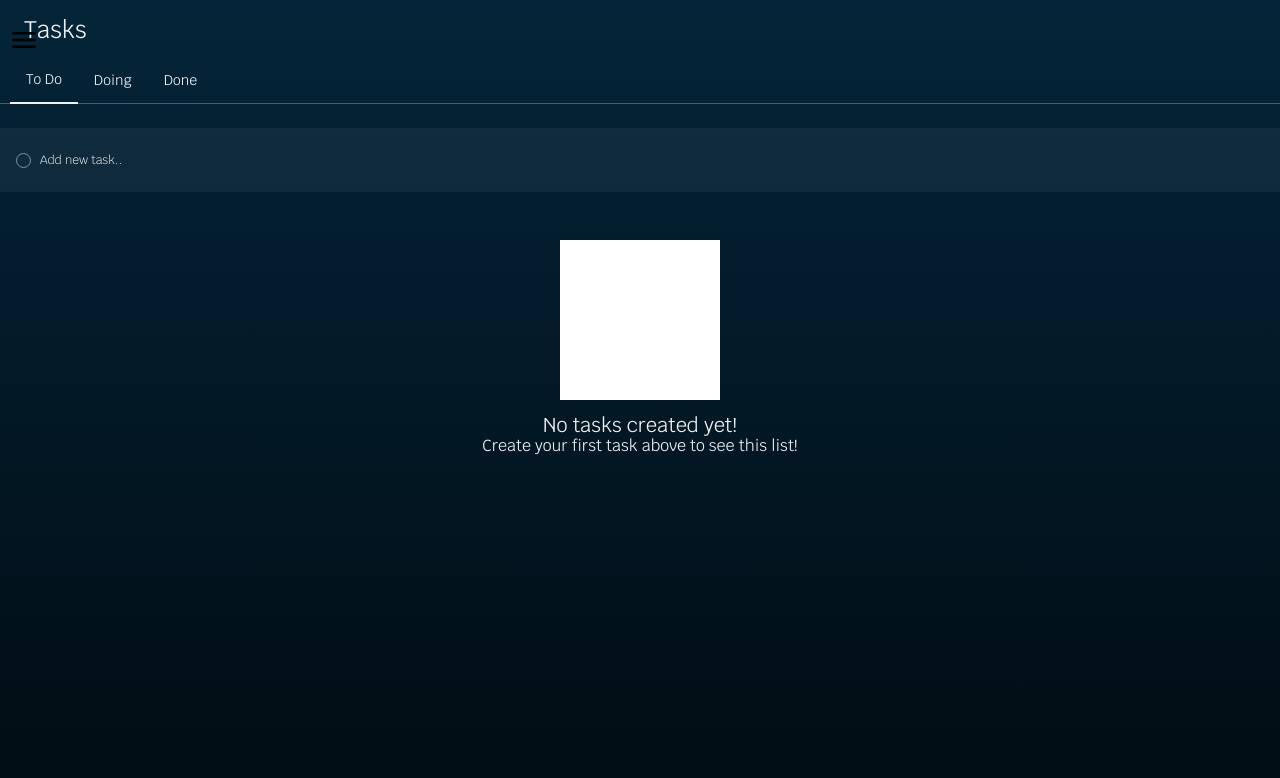
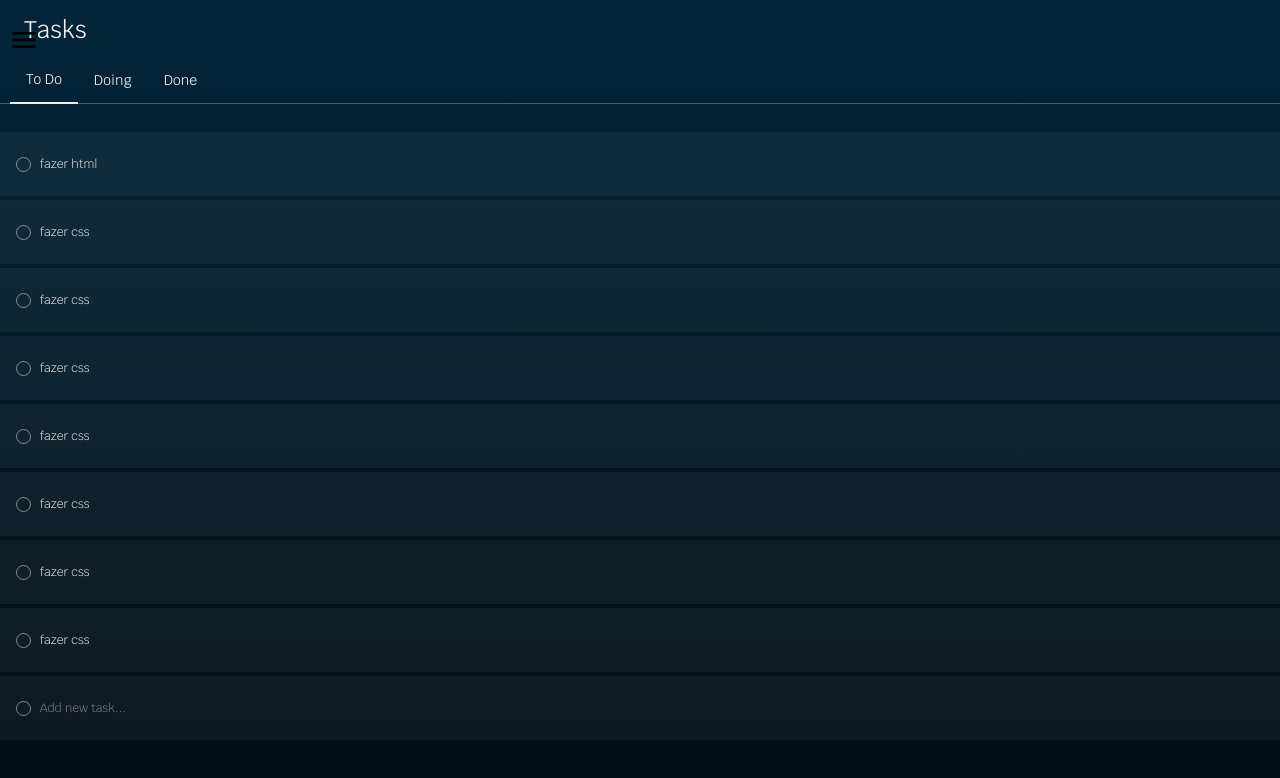
Before and after one commit to f-mantovani/project-3-client, a React (Create React App) app: page /mytasks in a window 1280 px wide. Shown: the top 778 px of the page. Built offline with nearby package versions, Linux system fonts and the light colour scheme.

Commit message:
fixed color to add new task

```diff
--- a/src/components/Tasks/TaskGroup.css
+++ b/src/components/Tasks/TaskGroup.css
@@ -24,10 +24,3 @@
 .active {
   border-bottom: 2px solid #F1F1F1;
 }
-
-.task-group-container{
-  display: flex;
-  flex-direction: column;
-  align-items: center;
-  justify-content: center;
-}
--- a/src/design.system/AddTaskPlato.js
+++ /dev/null
@@ -1,12 +0,0 @@
-import styled from 'styled-components'
-
-const AddTaskPlato = styled.div`
-  display: flex;
-  flex-direction: row;
-  align-items: center;
-  background: rgba(241, 241, 241, 0.05);
-  padding: 0.75rem 0 0.75rem 1rem;
-  min-height: 4rem;
-`
-
-export default AddTaskPlato
--- a/src/design.system/CardPlato.js
+++ b/src/design.system/CardPlato.js
@@ -1,12 +1,22 @@
 import styled from 'styled-components'
 
 const CardPlato = styled.div`
-  padding: 2em 8em;
-  margin: 1rem auto;
-  border-radius: 5px;
-  box-shadow: .125rem .125rem .125rem .125rem rgba(0, 0, 0, .4);
   display: flex;
+  flex-direction: row;
   align-items: center;
+  background: rgba(241, 241, 241, 0.05);
+  padding: 0.75rem 0 0.75rem 1rem;
+  min-height: 4rem;
+  margin: 0.25em 0;
+
+  ${(props) => props.muted && `
+    .task-label{
+      color: rgba(241, 241, 241, 0.5);
+    }
+    .custom-checkbox {
+      color: rgba(241, 241, 241, 0.5);
+    }
+  `}
 `
 
 export default CardPlato
--- a/src/pages/MyTasks/MyTasks.js
+++ b/src/pages/MyTasks/MyTasks.js
@@ -2,7 +2,7 @@ import React, { useState } from 'react'
 import Navbar from '../../components/Navbar'
 import NoTasks from '../../components/Tasks/NoTasks'
 import TaskGroup from '../../components/Tasks/TaskGroup'
-import AddTaskPlato from '../../design.system/AddTaskPlato'
+import CardPlato from '../../design.system/CardPlato'
 import LineBreakPlato from '../../design.system/LineBreakePlato'
 import TabPlato from '../../design.system/TabPlato'
 
@@ -10,24 +10,24 @@ const types = ['To Do', 'Doing', 'Done']
 
 // Some data mocking for rendering test
 
-// const kanban = [
-//   { title: 'fazer html', status: 'todo', _id: '1' },
-//   { title: 'fazer css', status: 'todo', _id: '2' },
-//   { title: 'fazer css', status: 'todo', _id: '3' },
-//   { title: 'fazer css', status: 'todo', _id: '4' },
-//   { title: 'fazer css', status: 'todo', _id: '5' },
-//   { title: 'fazer css', status: 'todo', _id: '6' },
-//   { title: 'fazer css', status: 'todo', _id: '7' },
-//   { title: 'fazer css', status: 'todo', _id: '8' },
-//   { title: 'doing1', status: 'doing', _id: '9' },
-//   { title: 'doing2', status: 'doing', _id: '10' },
-//   { title: 'doing3', status: 'doing', _id: '11' },
-//   { title: 'doing3', status: 'doing', _id: '12' },
-//   { title: 'done1', status: 'done', _id: '13' },
-//   { title: 'done2', status: 'done', _id: '14' },
-// ]
+const kanban = [
+  { title: 'fazer html', status: 'todo', _id: '1' },
+  { title: 'fazer css', status: 'todo', _id: '2' },
+  { title: 'fazer css', status: 'todo', _id: '3' },
+  { title: 'fazer css', status: 'todo', _id: '4' },
+  { title: 'fazer css', status: 'todo', _id: '5' },
+  { title: 'fazer css', status: 'todo', _id: '6' },
+  { title: 'fazer css', status: 'todo', _id: '7' },
+  { title: 'fazer css', status: 'todo', _id: '8' },
+  { title: 'doing1', status: 'doing', _id: '9' },
+  { title: 'doing2', status: 'doing', _id: '10' },
+  { title: 'doing3', status: 'doing', _id: '11' },
+  { title: 'doing3', status: 'doing', _id: '12' },
+  { title: 'done1', status: 'done', _id: '13' },
+  { title: 'done2', status: 'done', _id: '14' },
+]
 
-const kanban = []
+// const kanban = []
 
 const MyTasks = () => {
   const [active, setActive] = useState(types[0])
@@ -52,24 +52,25 @@ const MyTasks = () => {
         </div>
         <LineBreakPlato />
       </div>
-      {(!kanban.length || active === types[0]) && (
-        <AddTaskPlato>
-          <input
-            type='checkbox'
-            id='add-new-task'
-            className='custom-checkbox '
-          />
-          <label htmlFor='add-new-task' className='task-label body'>
-            Add new task..
-          </label>
-        </AddTaskPlato>
-      )}
-      {!kanban.length && <NoTasks />}
       {active === types[0] && (
         <TaskGroup kanban={kanban} name='todo'>
           To Do
         </TaskGroup>
       )}
+      {(!kanban.length || active === types[0]) && (
+        <CardPlato muted>
+          <input
+            type='checkbox'
+            id='add-new-task'
+            className='custom-checkbox'
+          />
+          <label htmlFor='add-new-task' className='task-label body'>
+            Add new task...
+          </label>
+        </CardPlato>
+      )}
+      {!kanban.length && <NoTasks />}
+
       {active === types[1] && (
         <TaskGroup kanban={kanban} name='doing'>
           Doing
```
